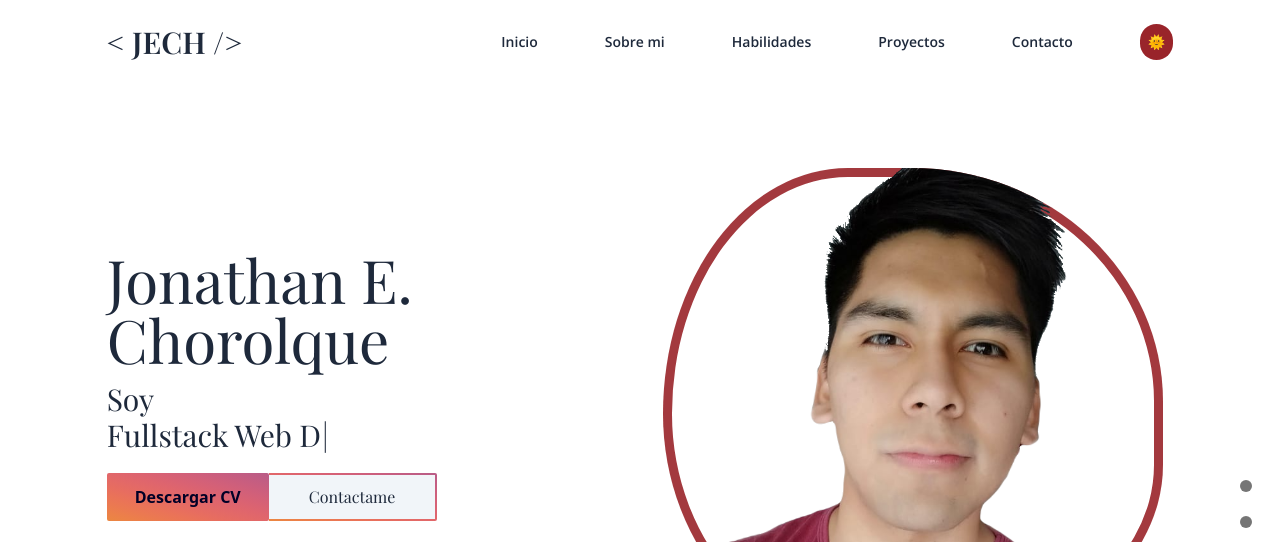
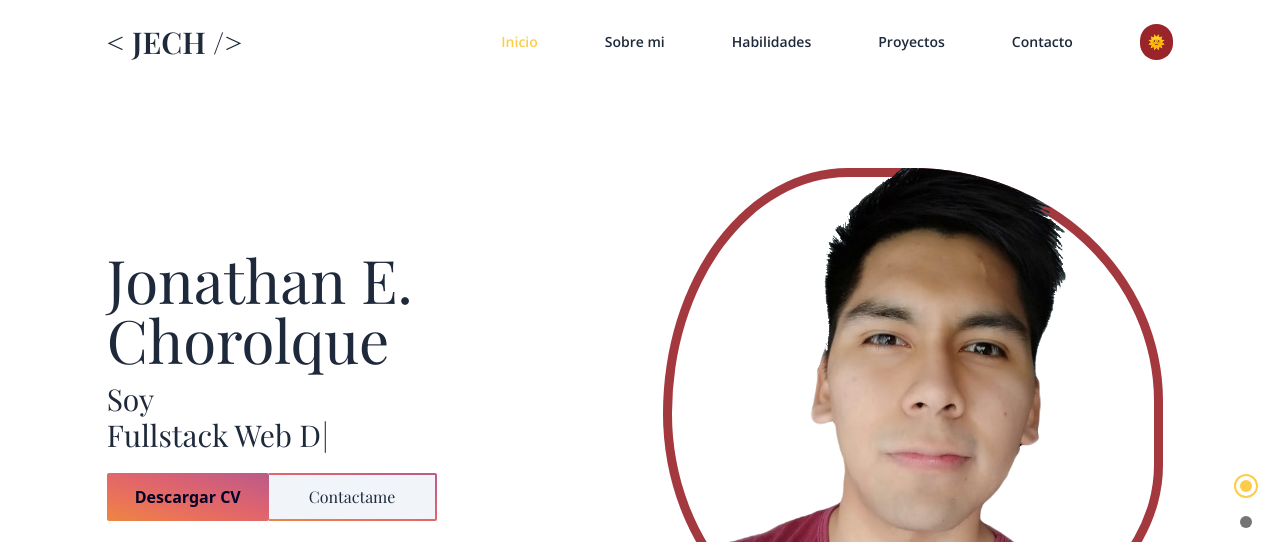
Before and after one commit to Jonijech96/portfolio-react, a React (Vite) app: page / in a window 1280 px wide. Shown: the top 542 px of the page. Built offline with nearby package versions, Linux system fonts and the light colour scheme.

Commit message:
update app.jsx : setea por defecto valor 'inicio' en selectedPage y agrega funcionalidad de scroll active link

```diff
--- a/src/App.jsx
+++ b/src/App.jsx
@@ -1,4 +1,4 @@
-import { useEffect, useState } from "react";
+import { useEffect, useRef, useState } from "react";
 import useMediaQuery from "./hooks/useMediaQuery";
 import DotGroup from "./scenes/DotGroup";
 import Navbar from "./scenes/Navbar";
@@ -11,10 +11,39 @@ import Footer from "./scenes/Footer";
 import AboutMe from "./scenes/AboutMe";
 
 function App() {
-  const [selectedPage, setSelectedPage] = useState("home");
+  const [selectedPage, setSelectedPage] = useState("inicio");
   const isAboveMediumScreens = useMediaQuery("(min-width: 1060px)");
   const [isTopOfPage, setIsTopOfPage] = useState(true);
 
+  const targetRef = useRef(null);
+  const targetRef1 = useRef(null);
+  const targetRef2 = useRef(null);
+  const targetRef3 = useRef(null);
+  const targetRef4 = useRef(null);
+  useEffect(() => {
+    const observer = new IntersectionObserver((entries) => {
+      entries.forEach((entry) => {
+        if (entry.isIntersecting) {
+          setSelectedPage(entry.target.id)
+          // Aquí puedes realizar acciones cuando el elemento es visible
+        }
+      });
+    },{rootMargin:'-50% 0px -50% 0px'});
+
+    if (targetRef.current) observer.observe(targetRef.current);
+    if (targetRef1.current) observer.observe(targetRef1.current);
+    if (targetRef2.current) observer.observe(targetRef2.current);
+    if (targetRef3.current) observer.observe(targetRef3.current);
+    if (targetRef4.current) observer.observe(targetRef4.current);
+
+    return () => {
+      if (targetRef.current) observer.unobserve(targetRef.current);
+      if (targetRef1.current) observer.unobserve(targetRef1.current);
+      if (targetRef2.current) observer.unobserve(targetRef2.current);
+      if (targetRef3.current) observer.unobserve(targetRef3.current);
+      if (targetRef4.current) observer.unobserve(targetRef4.current);
+    };
+  }, []);
   useEffect(() => {
     const handleScroll = () => {
       if (window.scrollY === 0) {
@@ -33,7 +62,7 @@ function App() {
         selectedPage={selectedPage}
         setSelectedPage={setSelectedPage}
       />
-      <div className="w-5/6 mx-auto md:h-full min-h-screen">
+      <div ref={targetRef} id="inicio" className="w-5/6 mx-auto md:h-full min-h-screen">
         {isAboveMediumScreens && (
           <DotGroup
             selectedPage={selectedPage}
@@ -43,19 +72,19 @@ function App() {
         <Landing setSelectedPage={setSelectedPage} />
       </div>
       <LineGradient />
-      <div className="w-5/6 mx-auto md:h-full min-h-screen">
+      <div  ref={targetRef1} id="sobre-mi" className="w-5/6 mx-auto md:h-full min-h-screen">
         <AboutMe />
       </div>
       <LineGradient />
-      <div className="w-5/6 mx-auto md:h-full ">
+      <div ref={targetRef2} id="habilidades" className="w-5/6 mx-auto md:h-full ">
         <MySkills />
       </div>
       <LineGradient />
-      <div className="w-5/6 mx-auto">
+      <div ref={targetRef3} id="proyectos" className="w-5/6 mx-auto">
         <Projects />
       </div>
       <LineGradient />
-      <div className="w-5/6 mx-auto md:h-full">
+      <div ref={targetRef4} id="contacto" className="w-5/6 mx-auto md:h-full">
         <Contact />
       </div>
       <Footer />
```
